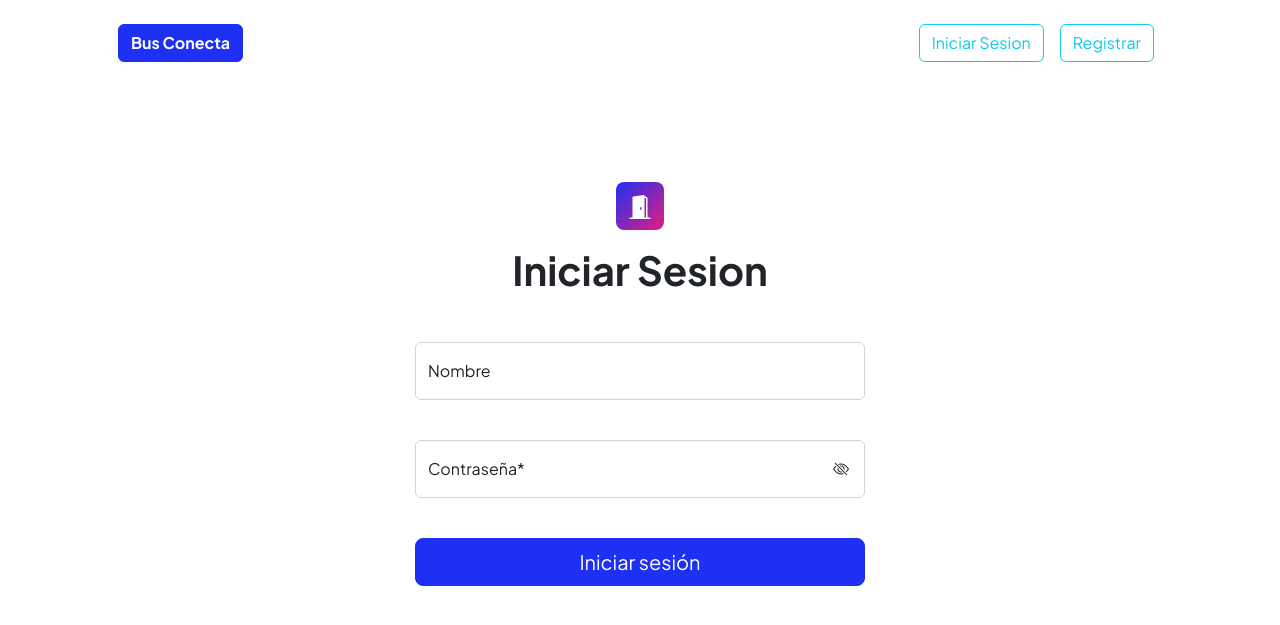
After one commit to LinoELa/SoftwareBusConecta, a Django app: page /login/ in a window 1280 px wide. The commit adds this page. Shown: the top 625 px of the page. Run offline with Django 5.2, Linux system fonts and the light colour scheme.

Commit message:
6 : LOGIC - login_user - Logica de inicio de session los usuarios

```diff
--- a/AppBusConecta/templates/base.html
+++ b/AppBusConecta/templates/base.html
@@ -1,17 +1,17 @@
-
-
 {% load static %}
 
 <!doctype html>
 <html lang="en">
+
 <head>
   <meta charset="utf-8">
   <meta name="viewport" content="width=device-width, initial-scale=1">
   <title>Bus Conecta</title>
 
-    {% comment %}  ----------- 4  ------------   {% endcomment %}
+  {% comment %} ----------- 4 ------------ {% endcomment %}
   <!-- Bootstrap -->
-    <link href="https://cdn.jsdelivr.net/npm/bootstrap@5.3.3/dist/css/bootstrap.min.css" rel="stylesheet" integrity="sha384-QWTKZyjpPEjISv5WaRU9OFeRpok6YctnYmDr5pNlyT2bRjXh0JMhjY6hW+ALEwIH" crossorigin="anonymous">
+  <link href="https://cdn.jsdelivr.net/npm/bootstrap@5.3.3/dist/css/bootstrap.min.css" rel="stylesheet"
+    integrity="sha384-QWTKZyjpPEjISv5WaRU9OFeRpok6YctnYmDr5pNlyT2bRjXh0JMhjY6hW+ALEwIH" crossorigin="anonymous">
 
   <!-- Bootstrap Css -->
   <link href="{% static 'css/bootstrap_styles.css' %}" rel="stylesheet" />
@@ -20,27 +20,49 @@
   <link href="https://cdn.jsdelivr.net/npm/bootstrap-icons@1.8.1/font/bootstrap-icons.css" rel="stylesheet" />
 
   <!-- Nombre autor -->
-    <meta name='author' content ='Lino Ela'/>
+  <meta name='author' content='Lino Ela' />
 
   <!-- Favicon -->
-    <link rel="icon" type="image/x-icon" href="{% static 'images/favicon.ico' %}"/>
+  <link rel="icon" type="image/x-icon" href="{% static 'images/favicon.ico' %}" />
 
   <!-- Google Fonts -->
   <link rel="preconnect" href="https://fonts.googleapis.com" />
   <link rel="preconnect" href="https://fonts.gstatic.com" crossorigin />
-    <link href="https://fonts.googleapis.com/css2?family=Plus+Jakarta+Sans:wght@100;200;300;400;500;600;700;800;900&amp;display=swap" rel="stylesheet" />
+  <link
+    href="https://fonts.googleapis.com/css2?family=Plus+Jakarta+Sans:wght@100;200;300;400;500;600;700;800;900&amp;display=swap"
+    rel="stylesheet" />
 
   <link href="https://fonts.googleapis.com/css2?family=Raleway:wght@300&display=swap" rel="stylesheet">
   <link href="https://fonts.googleapis.com/css?family=Lora:400,400i,700,700i" rel="stylesheet">
 
 
 </head>
+
 <body>
 
   <!-- 4 Navbar  -->
   {% include "navbar.html" %}
 
 
+
+  <!-- 6 H  -->
+  <div class='container'>
+
+    {% if messages %}
+    {% for mensaje_salientes in messages %}
+
+    <div class="alert alert-warning alert-dismissible fade show" role="alert">
+
+      <strong> {{ mensaje_salientes }} </strong>
+
+      <button type="button" class="btn-close" data-bs-dismiss="alert" aria-label="Close"></button>
+    </div>
+
+    {% endfor %}
+
+    {% endif %}
+
+  </div>
 
 
 
@@ -50,6 +72,9 @@
 
 
 
-    <script src="https://cdn.jsdelivr.net/npm/bootstrap@5.3.3/dist/js/bootstrap.bundle.min.js" integrity="sha384-YvpcrYf0tY3lHB60NNkmXc5s9fDVZLESaAA55NDzOxhy9GkcIdslK1eN7N6jIeHz" crossorigin="anonymous"></script>
+  <script src="https://cdn.jsdelivr.net/npm/bootstrap@5.3.3/dist/js/bootstrap.bundle.min.js"
+    integrity="sha384-YvpcrYf0tY3lHB60NNkmXc5s9fDVZLESaAA55NDzOxhy9GkcIdslK1eN7N6jIeHz" crossorigin="anonymous">
+  </script>
 </body>
+
 </html>
--- /dev/null
+++ b/AppBusConecta/templates/form_login.html
@@ -0,0 +1,97 @@
+{% extends "base.html" %}
+
+{% load static %}
+
+{% block content %}
+{% comment %} <h1> Bienvenido al fomulario de inicio de sesion </h1> {% endcomment %}
+
+<br />
+<br />
+<br />
+<br />
+
+<!-- 6 D -->
+
+<!-- 6 Autentificacion -->
+
+{% if user.is_authenticated  %}
+
+
+
+{% else %}
+
+
+
+
+<!-- 6 Page content-->
+<section class="">
+    <div class="container px-5">
+        <!-- 6Contact form-->
+        <div class=" rounded-4 px-4 px-md-5">
+            <div class="text-center mb-5">
+                <div class="feature bg-primary bg-gradient-primary-to-secondary text-white rounded-3 mb-3"><i
+                        class="bi bi-door-open-fill"></i></div>
+                <h1 class="fw-bolder">Iniciar Sesion</h1>
+
+            </div>
+            <div class="row gx-5 justify-content-center">
+                <div class="col-lg-8 col-xl-6">
+                    <!-- url : Nombre de urlpatterns : patron de url-->
+                    <form method='POST' action={% url 'login' %} id="contactForm">
+
+                        {% csrf_token %}
+
+                        <!-- 6 nombre -->
+                        <div class="form-floating mb-3">
+                            <input class="form-control" name='username' type="text" placeholder="Introduce tu nombre"
+                                required />
+                            <label for="name">Nombre</label>
+                        </div>
+
+                        <br />
+
+                        <!-- 6 Contraseña -->
+
+                        <div class="form-floating mb-3 position-relative">
+                            <input class="form-control" id="password" name="password" type="password" placeholder="Introduce tu contraseña" required />
+                            <label for="password">Contraseña*</label>
+                            <span class="position-absolute top-50 end-0 translate-middle-y me-3">
+                                <i class="bi bi-eye-slash" id="togglePassword" style="cursor: pointer;"></i>
+                            </span>
+                        </div>
+
+
+                        <br />
+
+                        <!-- Submit Button-->
+                        <div class="d-grid">
+                            <button class="btn btn-primary btn-lg" id="submitButton" type="submit">Iniciar
+                                sesión</button>
+                        </div>
+                    </form>
+                </div>
+            </div>
+        </div>
+    </div>
+</section>
+
+<!-- 6 SHOW - Ver  : password-->
+<script>
+const togglePassword = document.querySelector("#togglePassword");
+const password = document.querySelector("#password");
+
+togglePassword.addEventListener("click", function () {
+    const type = password.getAttribute("type") === "password" ? "text" : "password";
+    password.setAttribute("type", type);
+    this.classList.toggle("bi-eye");
+    this.classList.toggle("bi-eye-slash");
+});
+
+</script>
+
+
+
+{% endif %}
+
+
+{% endblock  %}
--- a/AppBusConecta/templates/navbar.html
+++ b/AppBusConecta/templates/navbar.html
@@ -18,9 +18,7 @@
 
 
                     <!-- iniciar sesion-->
-                    <li class="nav-item"><a class="nav-link" href="#"><button type="button" class="btn btn-outline-info ">Iniciar Sesion</button></a></li>
-
-                    {% comment %} <li class="nav-item"><a class="nav-link" href="{% url 'iniciar_sesion' %}"><button type="button" class="btn btn-outline-info ">Iniciar Sesion</button></a></li> {% endcomment %}
+                    <li class="nav-item"><a class="nav-link" href="{% url 'login' %}"><button type="button" class="btn btn-outline-info ">Iniciar Sesion</button></a></li>
 
                     <!-- Cerrar sesion-->
                     <li class="nav-item"><a class="nav-link" href="#"><button type="button" class="btn btn-outline-info">Registrar</button></a></li>
--- a/AppBusConecta/urls.py
+++ b/AppBusConecta/urls.py
@@ -6,9 +6,12 @@ from . import views
 
 
 urlpatterns = [
-    #  3 B B
+    # 3 B B
     path('', views.home, name='home'),
     # 5 B
-    path('inicio/', views.inicio, name='inicio')
+    path('inicio/', views.inicio, name='inicio'),
+    # 6 A
+    path('login/', views.login_user, name='login'),
+
 
 ]
--- a/AppBusConecta/views.py
+++ b/AppBusConecta/views.py
@@ -1,4 +1,9 @@
 from django.shortcuts import render
+
+# 6 B
+from django.shortcuts import redirect
+from django.contrib.auth import login , authenticate
+from django.contrib import messages
 
 
 # Create your views here.
@@ -10,3 +15,30 @@ def home(request):
 # 5 A
 def inicio(request):
     return render(request, 'inicio.html', {})
+
+
+# 6 C
+def login_user(request):
+    # 6 E
+    if request.method == "POST":
+        username = request.POST['username']
+        password = request.POST['password']
+
+        # 6 F
+        user = authenticate(request, username = username, password = password)
+
+        # 6 G
+        if user is not None:
+            login(request, user)
+            messages.success(request, 'Enhorabuena, has iniciado sesión!')
+
+            return redirect ('inicio')
+        else:
+            messages.error(request, 'Error al iniciar session. Porfavor intentalo de nuevo')
+            #  NO USO EL REDIRECT porque data un error
+
+
+
+
+    #  6 C B - al crar la funcion
+    return render(request, 'form_login.html', {})
```
Also changed, not shown: README.md, db.sqlite3. Lines whose indentation alone changed are shown as unchanged.
